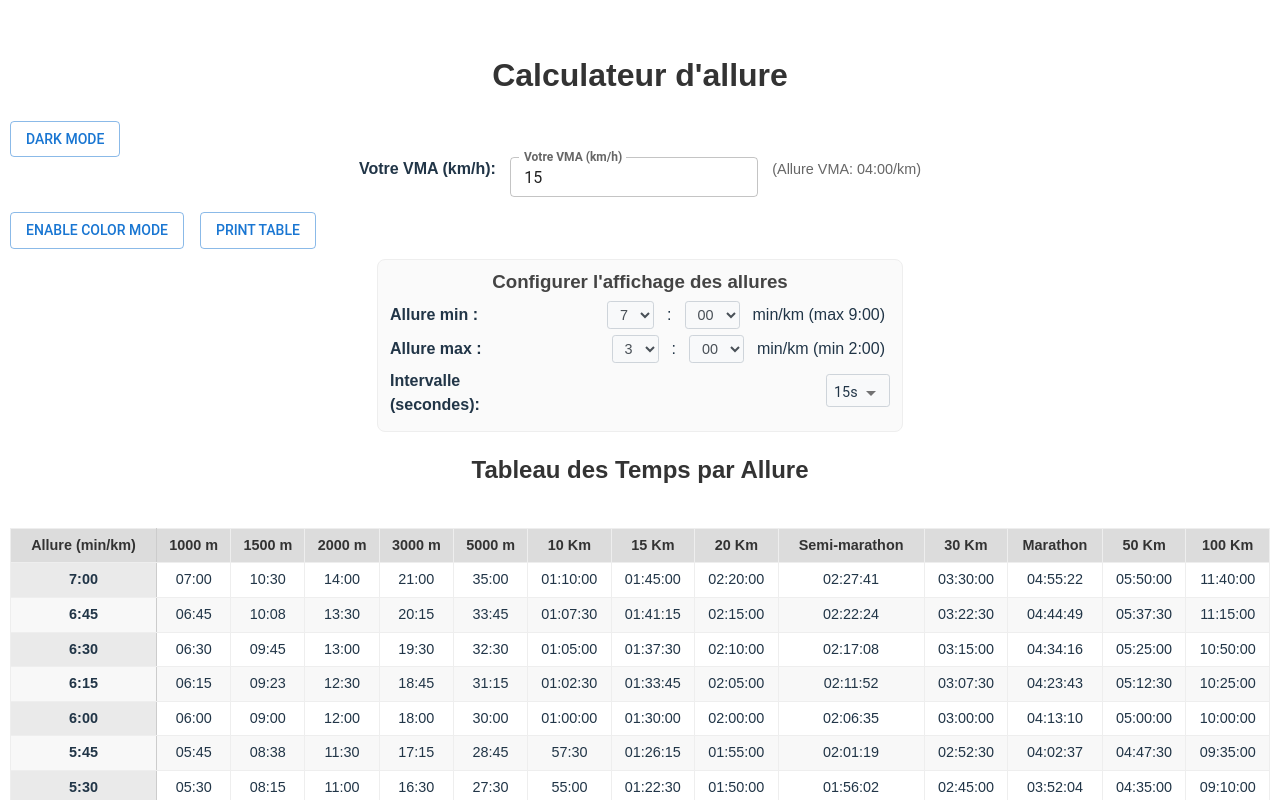
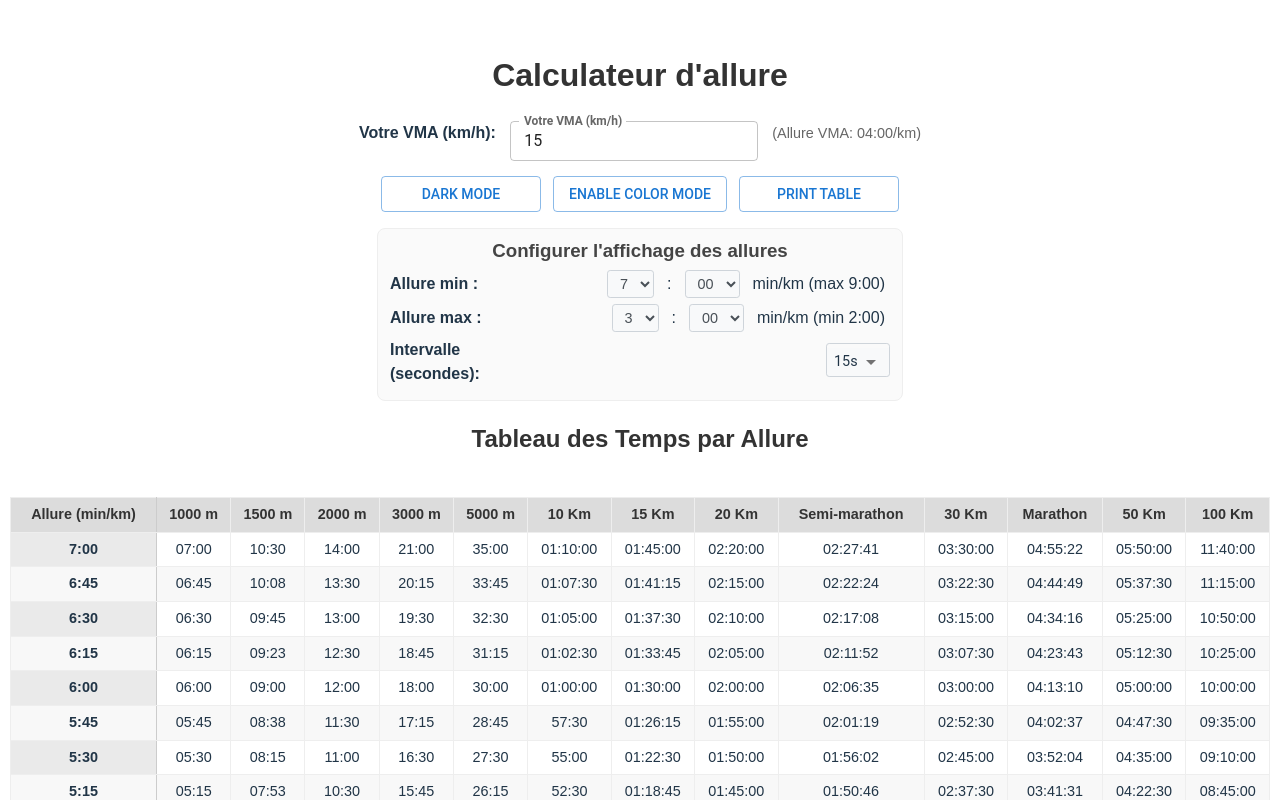
Before and after one commit to Makariudo/cap-demo, a React (Vite) app: page / in a window 1280 px wide. Shown: the top 800 px of the page. Built offline with nearby package versions, Linux system fonts and the light colour scheme.

Commit message:
Enhance table interactions and control layout

```diff
--- a/src/App.css
+++ b/src/App.css
@@ -22,6 +22,18 @@ h1, h2 {
 }
 
 
+.action-buttons {
+  display: flex;
+  flex-wrap: wrap;
+  justify-content: center;
+  gap: 12px;
+  margin: 12px 0 16px;
+}
+
+.action-buttons .MuiButton-root {
+  min-width: 160px;
+}
+
 .table-container {
   overflow-x: auto; /* Re-enable horizontal scrolling */
   width: 100%; /* Ensure container takes full width */
@@ -35,6 +47,31 @@ table {
   font-size: 0.9em;
 }
 
+.table-container thead th {
+  position: sticky;
+  top: 0;
+  z-index: 2;
+}
+
+.table-container thead th:first-child {
+  z-index: 3;
+}
+
+.dark .table-container thead th:first-child {
+  background-color: #3a4257;
+}
+
+.table-container th.column-header {
+  cursor: pointer;
+}
+
+.selected-column {
+  background-color: rgba(255, 235, 130, 0.6);
+}
+
+.dark .selected-column {
+  background-color: rgba(255, 213, 79, 0.4);
+}
 th, td {
   border: 1px solid #eee; /* Lighter border */
   padding: 6px 4px; /* Reduce padding slightly */
@@ -186,24 +223,28 @@ tbody tr:hover td:first-child {
 
 
 .dark th {
-  background-color: #444;
-  color: #fff;
+  background-color: #3a4257;
+  color: #eef1ff;
+}
+
+.dark tbody tr {
+  background-color: #1b222f;
 }
 
 .dark tbody tr:nth-child(even) {
-  background-color: #555;
+  background-color: #222b3a;
 }
 
 .dark tbody tr:hover {
-  background-color: #666;
+  background-color: #2b3450;
 }
 
 .dark tbody td:first-child {
-    background-color: #666; /* Slightly lighter base for sticky cells in odd rows */
+  background-color: #252d40; /* Slightly lighter base for sticky cells in odd rows */
 }
 .dark tbody tr:nth-child(even) td:first-child {
-  background-color: #555; /* Match even row background */
+  background-color: #2a3245; /* Match even row background */
 }
 .dark tbody tr:hover td:first-child {
-  background-color: #777; /* Adjusted hover color for sticky cells */
+  background-color: #323c57; /* Adjusted hover color for sticky cells */
 }
--- a/src/App.tsx
+++ b/src/App.tsx
@@ -75,6 +75,7 @@ function App(): JSX.Element {
     const parsed = parseInt(saved, 10);
     return INTERVAL_OPTIONS.includes(parsed) ? parsed : defaultInterval; // Default Interval: 15s
   });
+  const [selectedColumnIndex, setSelectedColumnIndex] = useState<number | null>(null);
   // VMA state - Initialize from localStorage or default to '15'
   const [vma, setVma] = useState<string>(() => {
     const savedVma = localStorage.getItem('userVma');
@@ -180,6 +181,9 @@ function App(): JSX.Element {
     if (INTERVAL_OPTIONS.includes(nextValue)) {
       setPaceIntervalSec(nextValue);
     }
+  };
+  const handleColumnSelect = (columnIndex: number) => {
+    setSelectedColumnIndex(prev => (prev === columnIndex ? null : columnIndex));
   };
   // Handler for VMA (unused for display logic now)
   const handleVmaChange = (e: ChangeEvent<HTMLInputElement>) => {
@@ -292,9 +296,6 @@ function App(): JSX.Element {
         <div className={`App ${isDarkMode ? 'dark' : ''}`}>
           <div className="flex justify-between items-center mb-4">
             <h1>Calculateur d'allure</h1>
-            <Button variant="outlined" onClick={toggleDarkMode}>
-              {isDarkMode ? 'Light Mode' : 'Dark Mode'}
-            </Button>
           </div>
            {/* VMA Input - Kept but doesn't affect table */}
            <div className="vma-input">
@@ -311,12 +312,17 @@ function App(): JSX.Element {
             />
              {vma && parseFloat(vma) > 0 && <span> (Allure VMA: {formatTime(3600 / parseFloat(vma))}/km)</span>}
            </div>
-           <Button variant="outlined" onClick={toggleColorMode} sx={{ mr: 2 }}>
-             {isColorModeEnabled ? 'Disable Color Mode' : 'Enable Color Mode'}
-           </Button>
-           <Button variant="outlined" onClick={printTable}>
-             Print Table
-           </Button>
+          <div className="action-buttons">
+            <Button variant="outlined" onClick={toggleDarkMode}>
+              {isDarkMode ? 'Light Mode' : 'Dark Mode'}
+            </Button>
+            <Button variant="outlined" onClick={toggleColorMode}>
+              {isColorModeEnabled ? 'Disable Color Mode' : 'Enable Color Mode'}
+            </Button>
+            <Button variant="outlined" onClick={printTable}>
+              Print Table
+            </Button>
+          </div>
           {/* Pace Configuration */}
          <div className="pace-config">
            <h3>Configurer l'affichage des allures</h3>
@@ -390,10 +396,25 @@ function App(): JSX.Element {
                <table>
                <thead>
                    <tr>
-                   <th>Allure (min/km)</th>
-                   {distances.map(dist => (
-                       <th key={dist.label}>{dist.label}</th>
-                   ))}
+                   <th
+                     className={`column-header ${selectedColumnIndex === 0 ? 'selected-column' : ''}`}
+                     onClick={() => handleColumnSelect(0)}
+                   >
+                     Allure (min/km)
+                   </th>
+                   {distances.map((dist, distIndex) => {
+                     const columnIndex = distIndex + 1;
+                     const isSelected = selectedColumnIndex === columnIndex;
+                     return (
+                       <th
+                         key={dist.label}
+                         className={`column-header ${isSelected ? 'selected-column' : ''}`}
+                         onClick={() => handleColumnSelect(columnIndex)}
+                       >
+                         {dist.label}
+                       </th>
+                     );
+                   })}
                    </tr>
                </thead>
                <tbody>
@@ -401,11 +422,17 @@ function App(): JSX.Element {
                      const currentVMA = parseFloat(vma) || 15;
                      return (
                        <tr key={pace.seconds}>
-                         <td>{pace.label}</td>
-                         {distances.map(dist => {
+                         <td className={selectedColumnIndex === 0 ? 'selected-column' : undefined}>{pace.label}</td>
+                         {distances.map((dist, distIndex) => {
+                           const columnIndex = distIndex + 1;
+                           const isSelected = selectedColumnIndex === columnIndex;
                            const paceColor = isColorModeEnabled ? getPaceColor(pace.seconds, dataDistance[dist.label as DistanceIntermediairesEnum], currentVMA) : '';
                            return (
-                             <td key={`${pace.seconds}-${dist.meters}`} style={{ backgroundColor: paceColor }}>
+                             <td
+                               key={`${pace.seconds}-${dist.meters}`}
+                               className={isSelected ? 'selected-column' : undefined}
+                               style={{ backgroundColor: paceColor }}
+                             >
                                {formatTime(calculateTime(dist.meters, pace.seconds))}
                              </td>
                            );
@@ -417,7 +444,7 @@ function App(): JSX.Element {
                </table>
            </div>
            ) : (
-               <p className="info-message">Configuration d'allure invalide. Vérifiez que l'allure min est plus lente que l'allure max et respecte les limites (2:00-9:00).</p>
+               <p className="info-message">Configuration d'allure invalide. Verifiez que l'allure min est plus lente que l'allure max et respecte les limites (2:00-9:00).</p>
            )}
        </div>
       </StyledThemeProvider>
```
